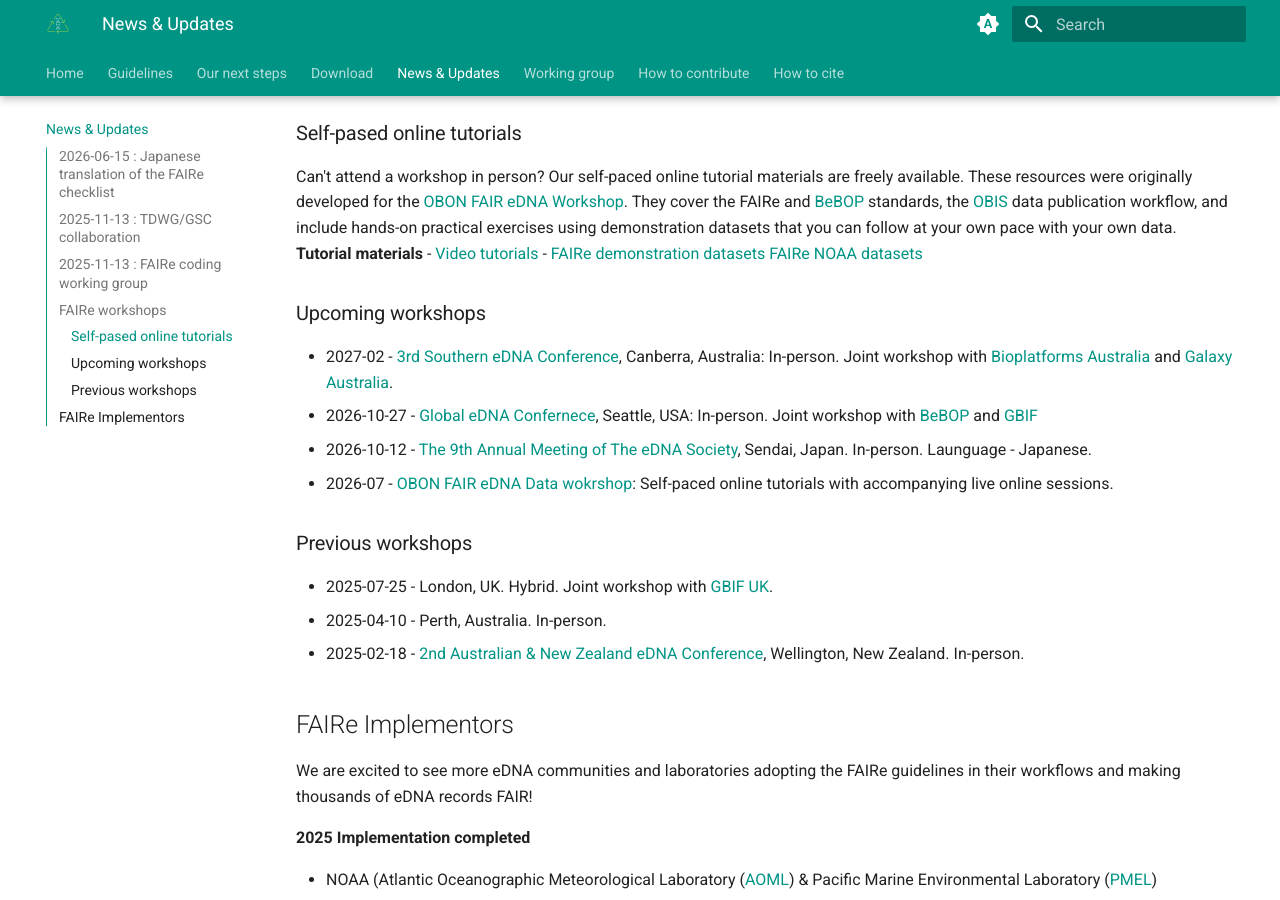
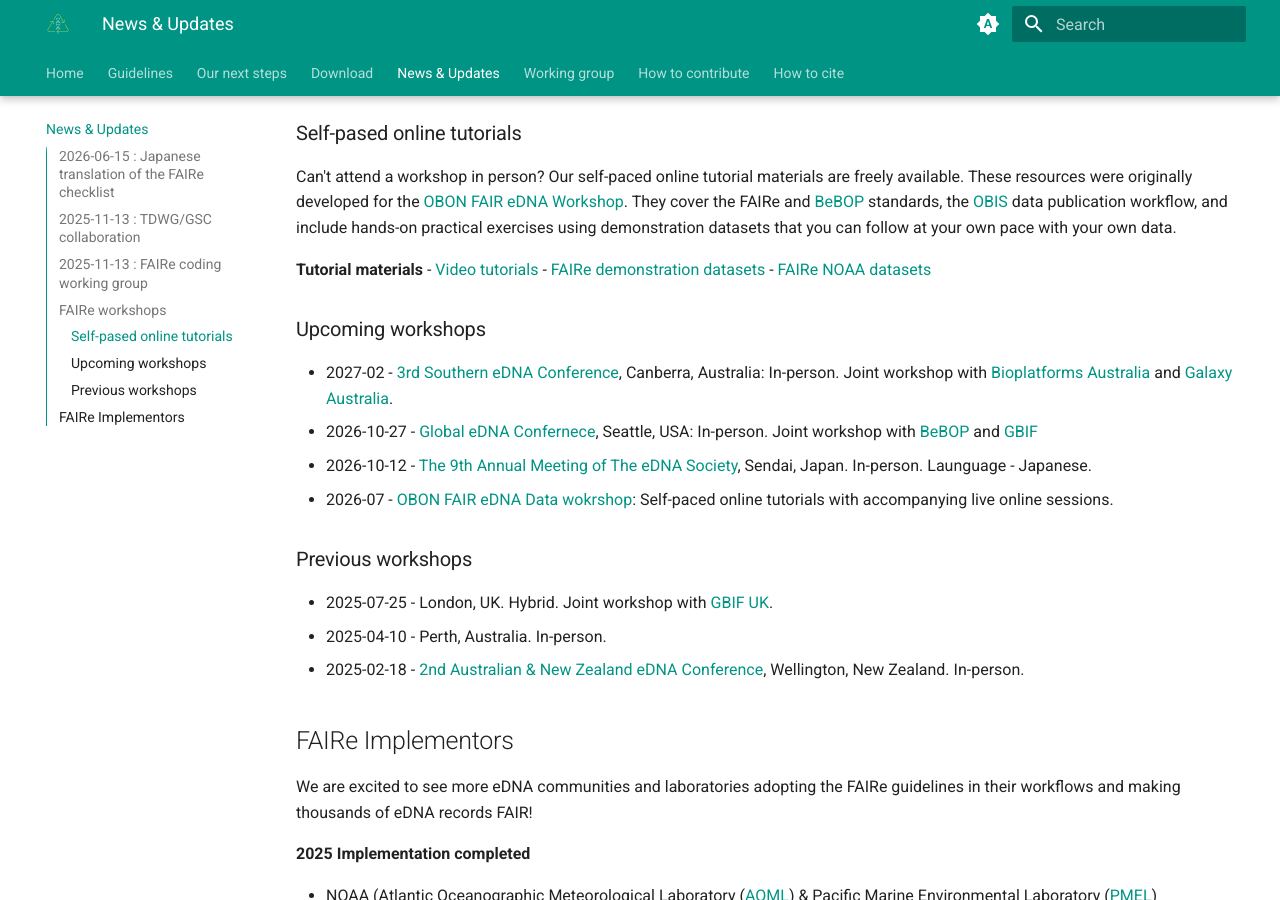
Before and after one commit to FAIR-eDNA/FAIR-eDNA.github.io, an MkDocs documentation site: the page built from docs/update.md, in a window 1280 px wide and 900 px high, scrolled down 985 px. Built offline with MkDocs 1.6.1 and Material for MkDocs 9.7.7, drawn with Linux system fonts in a browser that asks for light colours.

Commit message:
Update update.md
fixing bullet points

```diff
--- a/docs/update.md
+++ b/docs/update.md
@@ -24,10 +24,11 @@
 ### Self-pased online tutorials ###
 Can't attend a workshop in person? Our self-paced online tutorial materials are freely available.
 These resources were originally developed for the [OBON FAIR eDNA Workshop](https://obon-ocean.org/2026/07/09/obon-fair-edna-workshop/). They cover the FAIRe and [BeBOP](https://bebop-obon.github.io/) standards, the [OBIS](https://obis.org/) data publication workflow, and include hands-on practical exercises using demonstration datasets that you can follow at your own pace with your own data.
+
 **Tutorial materials**
 - [Video tutorials](https://www.youtube.com/playlist?list=PLS6jqgZoUzto)
 - [FAIRe demonstration datasets](https://github.com/FAIR-eDNA/Workshop/tree/main/2026-07%20OBON%20workshop)
-  [FAIRe NOAA datasets](https://github.com/aomlomics/ODE_testdata/tree/main/noaa-sefsc-gu1901)
+- [FAIRe NOAA datasets](https://github.com/aomlomics/ODE_testdata/tree/main/noaa-sefsc-gu1901)
 
 ### Upcoming workshops ###
 - 2027-02 - [3rd Southern eDNA Conference](https://www.sednasociety.com/event-details/3rd-southern-edna-conference-2027), Canberra, Australia: In-person. Joint workshop with [Bioplatforms Australia](https://bioplatforms.com/) and [Galaxy Australia](https://usegalaxy.org.au/).
```
